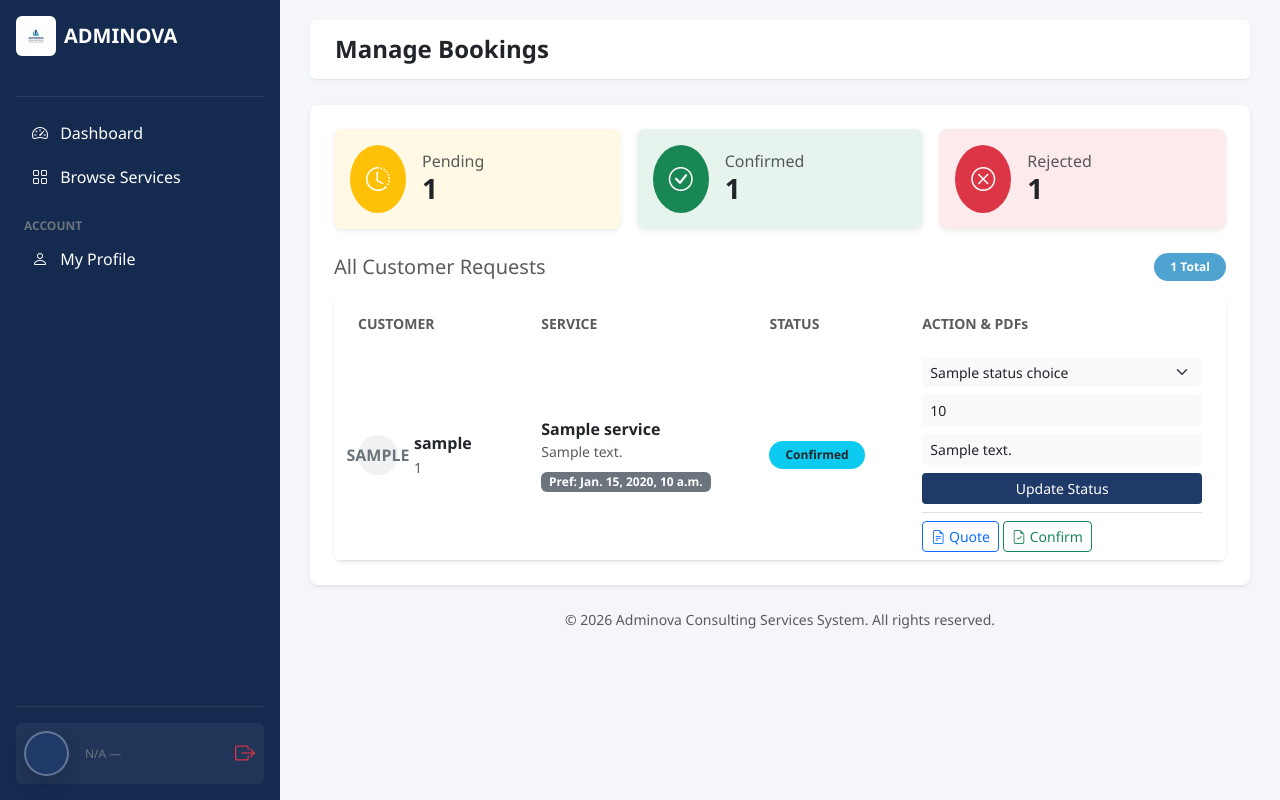
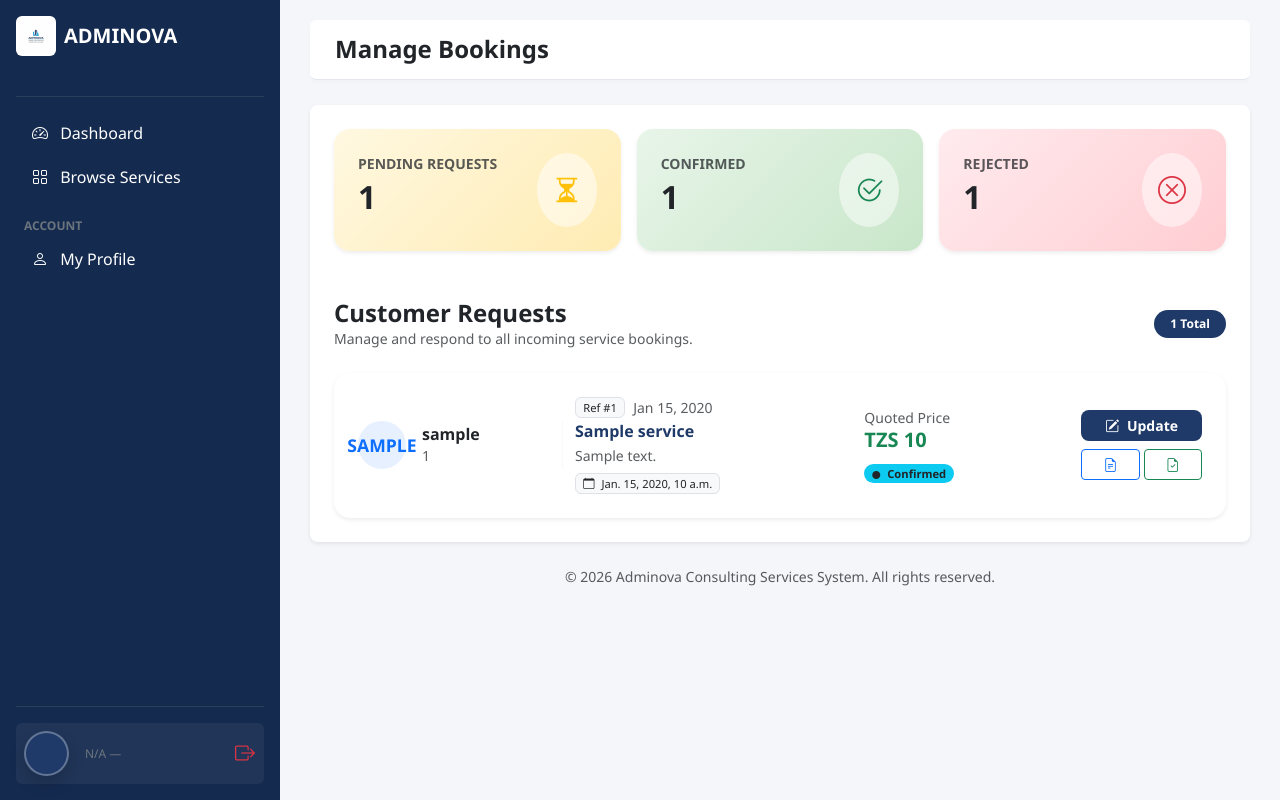
Before and after one commit to kocha-design/Adminova-Booking-System, a Django app: template templates/bookings/admin_dashboard.html in a window 1280 px wide. Run offline with Django 5.2, Linux system fonts and the light colour scheme; the template is opened without the code that fills it: most values are stand-ins (such as "Sample title", 1, 10 or a date in 2020).

Commit message:
Redesigned admin dashboard with international mixer style: grid layout, hover effects, and subtle gradients

```diff
--- a/templates/bookings/admin_dashboard.html
+++ b/templates/bookings/admin_dashboard.html
@@ -3,135 +3,194 @@
 {% block page_title %}Manage Bookings{% endblock %}
 
 {% block content %}
-<!-- Muhtasari wa Haraka (Summary Cards) -->
+
+<!-- 1. SUMMARY CARDS (Zenye Rangi Nyepesi) -->
 <div class="row g-3 mb-4">
     <div class="col-md-4">
-        <div class="card border-0 shadow-sm rounded-3 bg-warning bg-opacity-10">
-            <div class="card-body d-flex align-items-center">
-                <div class="bg-warning text-white rounded-circle p-3 me-3"><i class="bi bi-clock-history fs-4"></i></div>
+        <div class="card border-0 shadow-sm rounded-4" style="background: linear-gradient(135deg, #fff8e1 0%, #ffecb3 100%);">
+            <div class="card-body p-4">
+                <div class="d-flex justify-content-between align-items-start">
                     <div>
-                    <h6 class="text-muted mb-0">Pending</h6>
-                    <h3 class="fw-bold mb-0">{{ pending_count }}</h3>
+                        <p class="text-muted small fw-bold mb-1 text-uppercase">Pending Requests</p>
+                        <h2 class="fw-bold mb-0">{{ pending_count }}</h2>
+                    </div>
+                    <div class="bg-white bg-opacity-50 rounded-circle p-3">
+                        <i class="bi bi-hourglass-split fs-3 text-warning"></i>
+                    </div>
                 </div>
             </div>
         </div>
     </div>
     <div class="col-md-4">
-        <div class="card border-0 shadow-sm rounded-3 bg-success bg-opacity-10">
-            <div class="card-body d-flex align-items-center">
-                <div class="bg-success text-white rounded-circle p-3 me-3"><i class="bi bi-check-circle fs-4"></i></div>
+        <div class="card border-0 shadow-sm rounded-4" style="background: linear-gradient(135deg, #e8f5e9 0%, #c8e6c9 100%);">
+            <div class="card-body p-4">
+                <div class="d-flex justify-content-between align-items-start">
                     <div>
-                    <h6 class="text-muted mb-0">Confirmed</h6>
-                    <h3 class="fw-bold mb-0">{{ confirmed_count }}</h3>
+                        <p class="text-muted small fw-bold mb-1 text-uppercase">Confirmed</p>
+                        <h2 class="fw-bold mb-0">{{ confirmed_count }}</h2>
+                    </div>
+                    <div class="bg-white bg-opacity-50 rounded-circle p-3">
+                        <i class="bi bi-check2-circle fs-3 text-success"></i>
+                    </div>
                 </div>
             </div>
         </div>
     </div>
     <div class="col-md-4">
-        <div class="card border-0 shadow-sm rounded-3 bg-danger bg-opacity-10">
-            <div class="card-body d-flex align-items-center">
-                <div class="bg-danger text-white rounded-circle p-3 me-3"><i class="bi bi-x-circle fs-4"></i></div>
+        <div class="card border-0 shadow-sm rounded-4" style="background: linear-gradient(135deg, #ffebee 0%, #ffcdd2 100%);">
+            <div class="card-body p-4">
+                <div class="d-flex justify-content-between align-items-start">
                     <div>
-                    <h6 class="text-muted mb-0">Rejected</h6>
-                    <h3 class="fw-bold mb-0">{{ rejected_count }}</h3>
+                        <p class="text-muted small fw-bold mb-1 text-uppercase">Rejected</p>
+                        <h2 class="fw-bold mb-0">{{ rejected_count }}</h2>
+                    </div>
+                    <div class="bg-white bg-opacity-50 rounded-circle p-3">
+                        <i class="bi bi-x-circle fs-3 text-danger"></i>
+                    </div>
                 </div>
             </div>
         </div>
     </div>
 </div>
 
-<!-- Kichwa cha Jedwali -->
-<div class="d-flex justify-content-between align-items-center mb-3">
-    <h5 class="text-muted mb-0">All Customer Requests</h5>
-    <span class="badge rounded-pill px-3 py-2" style="background-color: var(--adminova-sky);">{{ bookings|length }} Total</span>
+<!-- 2. KICHWA CHA ORODHA -->
+<div class="d-flex justify-content-between align-items-center mb-4 mt-5">
+    <div>
+        <h4 class="fw-bold mb-0">Customer Requests</h4>
+        <p class="text-muted small mb-0">Manage and respond to all incoming service bookings.</p>
+    </div>
+    <span class="badge rounded-pill px-3 py-2" style="background-color: var(--adminova-navy);">{{ bookings|length }} Total</span>
 </div>
 
 {% if bookings %}
-<div class="table-responsive bg-white rounded-3 shadow-sm border-0">
-    <table class="table table-hover align-middle mb-0">
-        <thead class="bg-light">
-            <tr>
-                <th class="py-3 px-4 border-0 text-muted small fw-bold">CUSTOMER</th>
-                <th class="py-3 border-0 text-muted small fw-bold">SERVICE</th>
-                <th class="py-3 border-0 text-muted small fw-bold">STATUS</th>
-                <th class="py-3 px-4 border-0 text-muted small fw-bold">ACTION & PDFs</th>
-            </tr>
-        </thead>
-        <tbody>
+<div class="d-flex flex-column gap-3">
     {% for b in bookings %}
-            <tr>
-                <td class="px-4">
+
+    <div class="card border-0 shadow-sm rounded-4 hover-lift transition-base" style="background: #ffffff;">
+        <div class="card-body p-4">
+            <div class="row align-items-center g-4">
+
+                <!-- SEHEMU 1: MTEJA (Avatar + Jina) -->
+                <div class="col-lg-3 border-end border-light">
                     <div class="d-flex align-items-center">
-                        <div class="bg-secondary bg-opacity-10 text-secondary rounded-circle d-flex align-items-center justify-content-center me-3" style="width: 40px; height: 40px; font-weight: bold;">
+                        <div class="bg-primary bg-opacity-10 text-primary rounded-circle d-flex align-items-center justify-content-center me-3" style="width: 48px; height: 48px; font-weight: 700; font-size: 1.1rem;">
                             {{ b.customer.username|first|upper }}
                         </div>
                         <div>
-                            <span class="fw-bold text-dark d-block">{{ b.customer.username }}</span>
-                            <small class="text-muted">{{ b.customer.user_id|default:"No ID" }}</small>
+                            <h6 class="fw-bold mb-0 text-dark">{{ b.customer.username }}</h6>
+                            <p class="text-muted small mb-0">{{ b.customer.user_id }}</p>
                         </div>
                     </div>
-                </td>
-                <td>
-                    <span class="fw-bold text-dark d-block">{{ b.service.name }}</span>
-                    <small class="text-muted text-truncate d-inline-block" style="max-width: 250px;">{{ b.details }}</small>
+                </div>
+
+                <!-- SEHEMU 2: HUDUMA NA MAELEZO -->
+                <div class="col-lg-4">
+                    <div class="d-flex align-items-center mb-1">
+                        <span class="badge bg-light text-dark border me-2 fw-normal" style="font-size: 0.7rem;">Ref #{{ b.id }}</span>
+                        <small class="text-muted">{{ b.created_at|date:"M d, Y" }}</small>
+                    </div>
+                    <h6 class="fw-bold mb-1" style="color: var(--adminova-navy);">{{ b.service.name }}</h6>
+                    <p class="text-muted small mb-1 text-truncate" style="max-width: 100%;">{{ b.details }}</p>
                     {% if b.preferred_date %}
-                        <br><small class="badge bg-secondary mt-1">Pref: {{ b.preferred_date }}</small>
+                        <span class="badge bg-light text-dark border fw-normal" style="font-size: 0.7rem;"><i class="bi bi-calendar me-1"></i> {{ b.preferred_date }}</span>
                     {% endif %}
-                </td>
-                <td>
-                    {% if b.status == 'pending' %}<span class="badge bg-warning text-dark px-3 py-2 rounded-pill">Pending</span>
-                    {% elif b.status == 'confirmed' %}<span class="badge bg-info text-dark px-3 py-2 rounded-pill">Confirmed</span>
-                    {% elif b.status == 'in_progress' %}<span class="badge bg-primary px-3 py-2 rounded-pill">In Progress</span>
-                    {% elif b.status == 'completed' %}<span class="badge bg-success px-3 py-2 rounded-pill">Completed</span>
-                    {% elif b.status == 'rejected' %}<span class="badge bg-danger px-3 py-2 rounded-pill">Rejected</span>
-                    {% else %}<span class="badge bg-secondary px-3 py-2 rounded-pill">Cancelled</span>{% endif %}
-                </td>
-                <td class="px-4">
-                    <!-- Fomu ya Kubadilisha Status -->
-                    <form method="post" action="{% url 'bookings:update_booking_status' b.id %}" class="d-flex flex-column gap-2 mb-2" style="min-width: 200px;">
+                </div>
+
+                <!-- SEHEMU 3: STATUS NA BEI -->
+                <div class="col-lg-3">
+                    <div class="d-flex flex-column gap-2">
+                        <div>
+                            <span class="text-muted small d-block">Quoted Price</span>
+                            <h5 class="fw-bold text-success mb-0">
+                                {% if b.quoted_price %}TZS {{ b.quoted_price }}{% else %}<span class="text-muted fs-6">Not set</span>{% endif %}
+                            </h5>
+                        </div>
+                        <div>
+                            {% if b.status == 'pending' %}<span class="badge bg-warning text-dark px-2 py-1 rounded-pill" style="font-size: 0.7rem;"><i class="bi bi-circle-fill me-1" style="font-size: 0.5rem;"></i> Pending</span>
+                            {% elif b.status == 'confirmed' %}<span class="badge bg-info text-dark px-2 py-1 rounded-pill" style="font-size: 0.7rem;"><i class="bi bi-circle-fill me-1" style="font-size: 0.5rem;"></i> Confirmed</span>
+                            {% elif b.status == 'in_progress' %}<span class="badge bg-primary px-2 py-1 rounded-pill" style="font-size: 0.7rem;"><i class="bi bi-circle-fill me-1" style="font-size: 0.5rem;"></i> In Progress</span>
+                            {% elif b.status == 'completed' %}<span class="badge bg-success px-2 py-1 rounded-pill" style="font-size: 0.7rem;"><i class="bi bi-circle-fill me-1" style="font-size: 0.5rem;"></i> Completed</span>
+                            {% elif b.status == 'rejected' %}<span class="badge bg-danger px-2 py-1 rounded-pill" style="font-size: 0.7rem;"><i class="bi bi-circle-fill me-1" style="font-size: 0.5rem;"></i> Rejected</span>
+                            {% else %}<span class="badge bg-secondary px-2 py-1 rounded-pill" style="font-size: 0.7rem;"><i class="bi bi-circle-fill me-1" style="font-size: 0.5rem;"></i> Cancelled</span>{% endif %}
+                        </div>
+                    </div>
+                </div>
+
+                <!-- SEHEMU 4: VITUFE -->
+                <div class="col-lg-2">
+                    <div class="d-flex flex-column gap-2">
+                        <button class="btn btn-sm text-white w-100 fw-bold" style="background-color: var(--adminova-navy); border-radius: 8px;" data-bs-toggle="collapse" data-bs-target="#editForm{{ b.id }}">
+                            <i class="bi bi-pencil-square me-1"></i> Update
+                        </button>
+                        <div class="d-flex gap-1 justify-content-between">
+                            {% if b.status == 'confirmed' or b.status == 'in_progress' or b.status == 'completed' %}
+                                {% if b.quoted_price %}
+                                <a href="{% url 'bookings:download_quotation' b.id %}" class="btn btn-sm btn-outline-primary flex-grow-1" title="Quotation"><i class="bi bi-file-earmark-text"></i></a>
+                                {% endif %}
+                                <a href="{% url 'bookings:download_confirmation' b.id %}" class="btn btn-sm btn-outline-success flex-grow-1" title="Confirmation"><i class="bi bi-file-earmark-check"></i></a>
+                            {% endif %}
+                            {% if b.status == 'completed' %}
+                                <a href="{% url 'bookings:download_receipt' b.id %}" class="btn btn-sm btn-outline-dark flex-grow-1" title="Receipt"><i class="bi bi-receipt"></i></a>
+                            {% endif %}
+                        </div>
+                    </div>
+                </div>
+            </div>
+
+            <!-- Fomu ya Kuhariri (Collapse) -->
+            <div class="collapse mt-4" id="editForm{{ b.id }}">
+                <div class="p-4 bg-light rounded-4 border-0">
+                    <form method="post" action="{% url 'bookings:update_booking_status' b.id %}">
                         {% csrf_token %}
-                        <select name="status" class="form-select form-select-sm bg-light border-0">
+                        <div class="row g-3 align-items-end">
+                            <div class="col-md-3">
+                                <label class="form-label small fw-bold text-muted">STATUS</label>
+                                <select name="status" class="form-select bg-white border-0 shadow-sm">
                                     {% for key, label in b.STATUS_CHOICES %}
                                     <option value="{{ key }}" {% if b.status == key %}selected{% endif %}>{{ label }}</option>
                                     {% endfor %}
                                 </select>
-                        <input type="number" name="quoted_price" class="form-control form-control-sm bg-light border-0" placeholder="Quote (TZS)" value="{{ b.quoted_price|default_if_none:'' }}" step="0.01">
-                        <input type="text" name="admin_notes" class="form-control form-control-sm bg-light border-0" placeholder="Admin Note" value="{{ b.admin_notes }}">
-                        <button type="submit" class="btn btn-sm text-white" style="background-color: var(--adminova-navy);">Update Status</button>
+                            </div>
+                            <div class="col-md-3">
+                                <label class="form-label small fw-bold text-muted">PRICE (TZS)</label>
+                                <input type="number" name="quoted_price" class="form-control bg-white border-0 shadow-sm" value="{{ b.quoted_price|default_if_none:'' }}" step="0.01">
+                            </div>
+                            <div class="col-md-4">
+                                <label class="form-label small fw-bold text-muted">ADMIN NOTE</label>
+                                <input type="text" name="admin_notes" class="form-control bg-white border-0 shadow-sm" value="{{ b.admin_notes }}">
+                            </div>
+                            <div class="col-md-2">
+                                <button type="submit" class="btn btn-success w-100 shadow-sm">Save Changes</button>
+                            </div>
+                        </div>
                     </form>
+                </div>
+            </div>
+        </div>
+    </div>
 
-                    <!-- Vitufe vya PDF kwa Admin -->
-                    <div class="d-flex gap-1 flex-wrap border-top pt-2">
-                        {% if b.status == 'confirmed' or b.status == 'in_progress' or b.status == 'completed' %}
-                            {% if b.quoted_price %}
-                            <a href="{% url 'bookings:download_quotation' b.id %}" class="btn btn-sm btn-outline-primary" title="Download Quotation">
-                                <i class="bi bi-file-earmark-text"></i> Quote
-                            </a>
-                            {% endif %}
-                            <a href="{% url 'bookings:download_confirmation' b.id %}" class="btn btn-sm btn-outline-success" title="Download Confirmation">
-                                <i class="bi bi-file-earmark-check"></i> Confirm
-                            </a>
-                        {% endif %}
-                        {% if b.status == 'completed' %}
-                            <a href="{% url 'bookings:download_receipt' b.id %}" class="btn btn-sm btn-outline-dark" title="Download Receipt">
-                                <i class="bi bi-receipt"></i> Receipt
-                            </a>
-                        {% endif %}
-                    </div>
-                </td>
-            </tr>
     {% endfor %}
-        </tbody>
-    </table>
 </div>
 {% else %}
-<!-- Empty State Nzuri -->
-<div class="text-center py-5 bg-white rounded-3 shadow-sm border-0">
+<!-- Empty State -->
+<div class="text-center py-5 bg-white rounded-4 shadow-sm">
     <div class="mb-3">
         <i class="bi bi-inbox text-muted" style="font-size: 4rem; opacity: 0.5;"></i>
     </div>
-    <h4 class="fw-bold text-dark">No bookings found</h4>
+    <h5 class="fw-bold text-dark">No requests found</h5>
     <p class="text-muted mb-0">When customers book services, they will appear here.</p>
 </div>
 {% endif %}
+
+<!-- CSS ya Hover Effects -->
+<style>
+    .hover-lift:hover {
+        transform: translateY(-3px);
+        box-shadow: 0 10px 25px rgba(0,0,0,0.08) !important;
+    }
+    .transition-base {
+        transition: all 0.3s ease;
+    }
+</style>
+
 {% endblock %}
```
Lines whose indentation alone changed are shown as unchanged.
